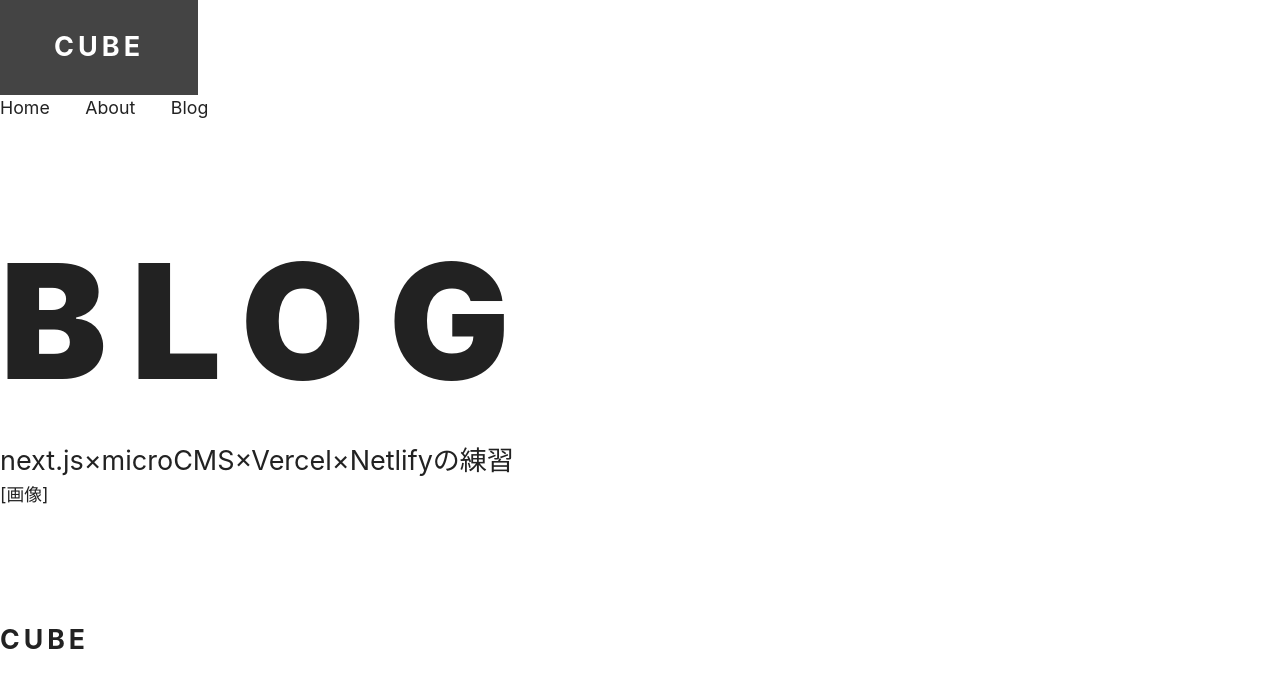
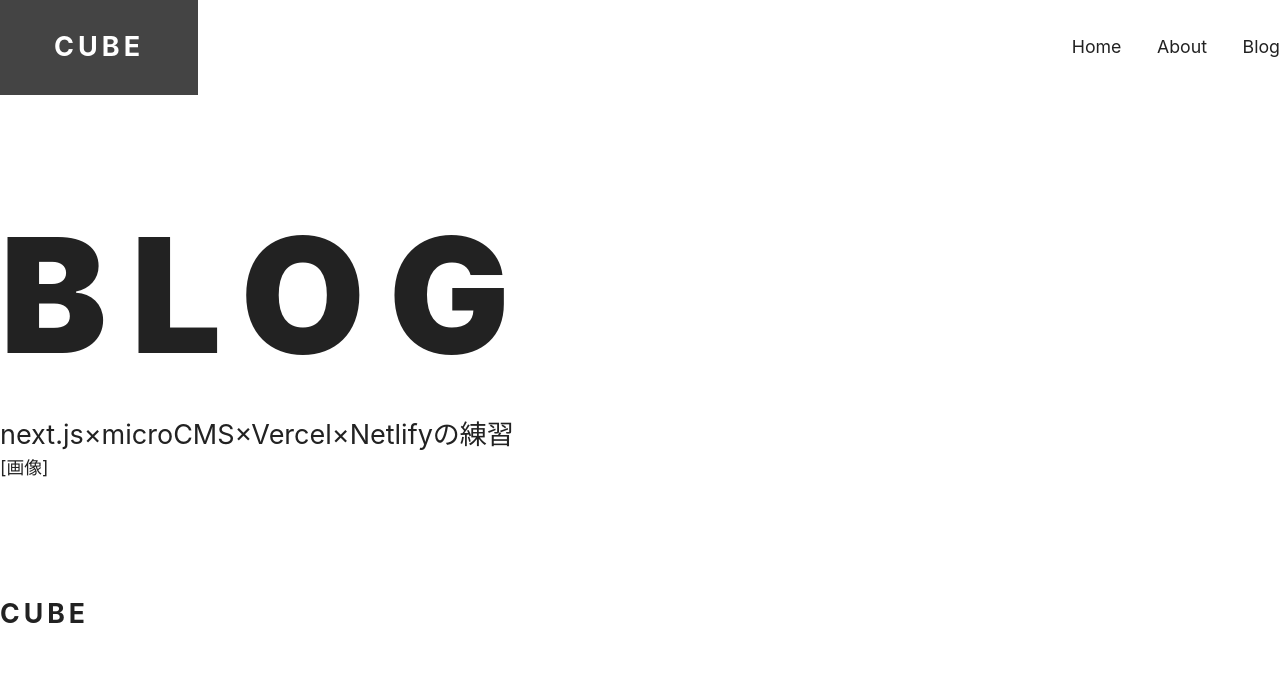
Before and after one commit to moom98/next-practice, a Next.js app: page / in a window 1280 px wide. Shown: the top 688 px of the page. Built offline with nearby package versions, Linux system fonts and the light colour scheme.

Commit message:
ヘッダーのスタイル修正

```diff
--- a/src/components/base/Header.jsx
+++ b/src/components/base/Header.jsx
@@ -1,11 +1,15 @@
-import Logo from '../elements/Logo'
-import Nav from '../elements/Nav'
+import React from 'react'
+import Logo from '@/components/elements/Logo'
+import Nav from '@/components/elements/Nav'
+import styles from '@/styles/base/header.module.css'
 
 export default function Header() {
   return (
   <header>
-    <Logo boxOn />
-    <Nav />
+    <div className={styles.flexContainer}>
+      <Logo boxOn />
+      <Nav />
+    </div>
   </header>
   )
 }
--- a/src/styles/base/header.module.css
+++ b/src/styles/base/header.module.css
@@ -0,0 +1,3 @@
+.flexContainer {
+    composes: spaceBetween from '../utils.module.css';
+}
--- /dev/null
+++ b/src/styles/utils.module.css
@@ -0,0 +1,29 @@
+.spaceBetween {
+    display: flex;
+    justify-content: space-between;
+    align-items: center;
+}
+
+.sideBySide {
+    display: flex;
+    flex-direction: column;
+}
+
+@media (min-width: 768px) {
+    .sideBySide {
+        flex-direction: row;
+        justify-content: space-between;
+    }
+}
+
+.sideBySideCenter {
+    composes: sideBySide;
+    align-items: center;
+    text-align: center;
+}
+
+@media (min-width: 768px) {
+    .sideBySideCenter {
+        text-align: left;
+    }
+}
```
